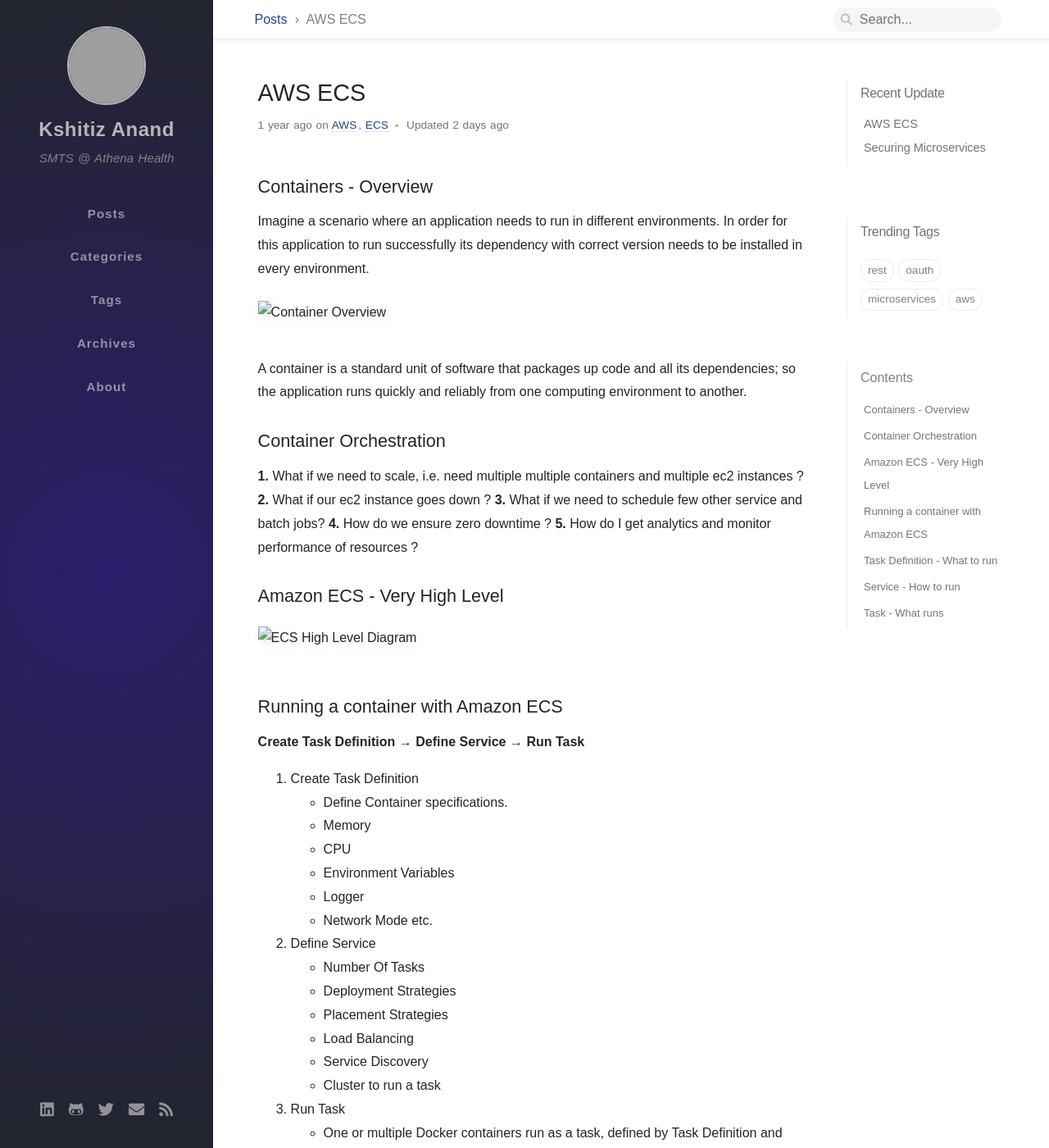
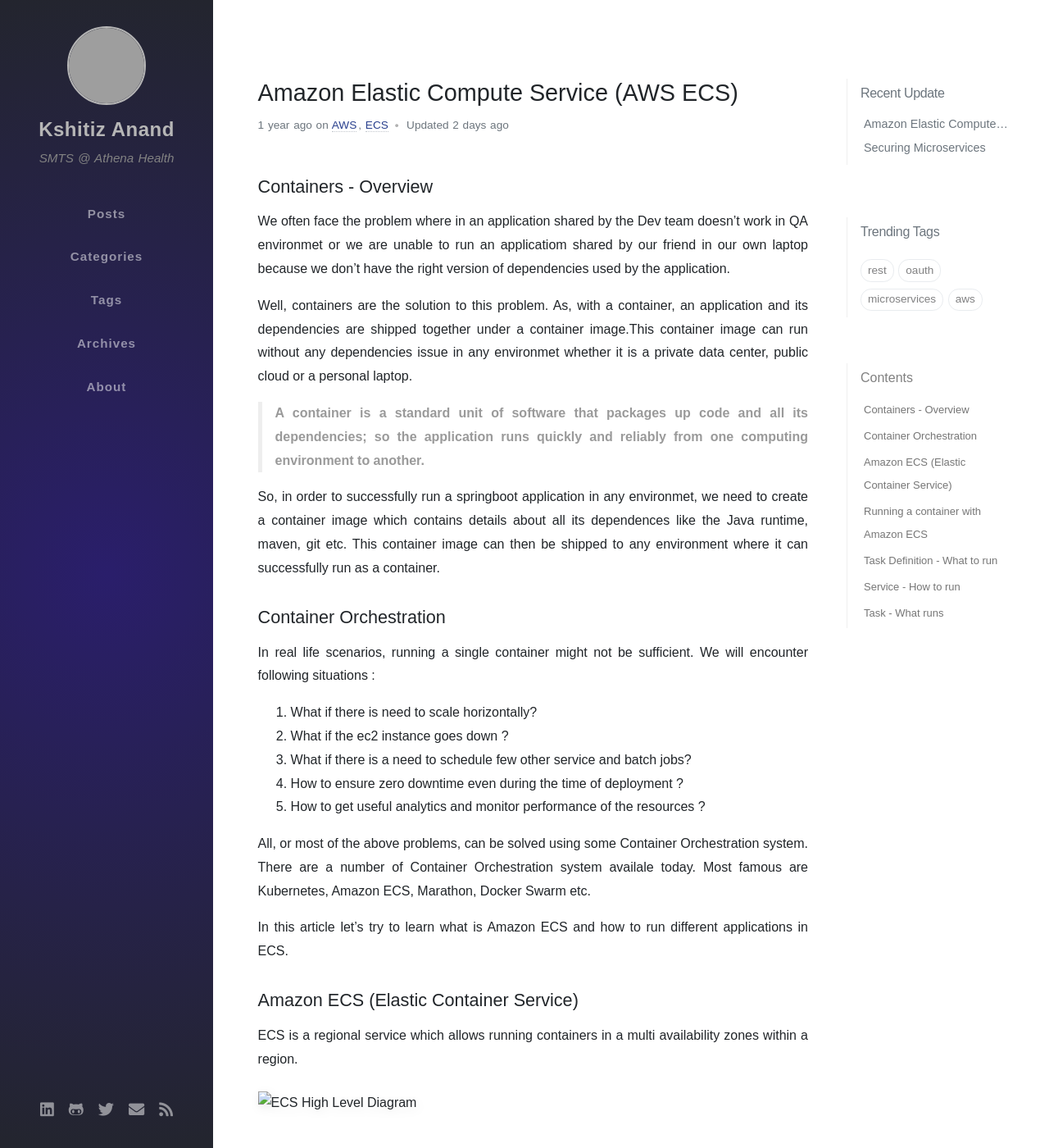
Before and after one commit to anandkshitiz/anandkshitiz.github.io, a Jekyll site: the page built from _posts/2018-12-23-amazon-ecs.md, in a window 1280 px wide and 1400 px high. Shown: the whole window at 82% size. Built offline with Jekyll 4.4.1, drawn with Linux system fonts in a browser that asks for light colours; nearby versions of some CDN libraries; some web fonts are replaced; some of the changed text lies outside the part shown; grey boxes are pictures that could not be loaded.

Commit message:
Modified blogs

```diff
--- a/_config.yml
+++ b/_config.yml
@@ -57,7 +57,7 @@
 
   disqus:
     shortname: 'anandkshitiz'   # Change to your Disqus shortname. › https://help.disqus.com/en/articles/1717111-what-s-a-shortname
-    comments: false        # boolean type, the global switch for posts comments.
+    comments: true        # boolean type, the global switch for posts comments.
 
   # The year your website was first run.
   first_run: 2019
--- a/_layouts/post.html
+++ b/_layouts/post.html
@@ -48,7 +48,7 @@ layout: default
       {% capture post_content %}
       <div class="post-content">
         {% if page.image %}
-        <img class="img-rounded">
+        <img src="{{ page.image }}" class="img-rounded">
         {% endif %}
         {{ content }}
       </div>
--- a/_posts/2018-12-23-amazon-ecs.md
+++ b/_posts/2018-12-23-amazon-ecs.md
@@ -1,5 +1,5 @@
 ---
-title: AWS ECS
+title: Amazon Elastic Compute Service (AWS ECS)
 date: '2018-12-23 11:41:00'
 categories: [AWS, ECS]
 tags: [aws]
@@ -10,21 +10,32 @@ seo:
 
 ## Containers - Overview
 
-Imagine a scenario where an application needs to run in different environments. In order for this application to run successfully its dependency with correct version needs to be installed in every environment.
+We often face the problem where in an application shared by the Dev team doesn't work in QA environmet or we are unable to run an applicatiom shared by our friend in our own laptop because we don't have the right version of dependencies used by the application.
 
-![Container Overview]({{ site.baseurl }}/assets/img/posts/amazon-ecs/Container-Overview-1.png)
+Well, containers are the solution to this problem. As, with a container, an application and its dependencies are shipped together under a container image.This container image can run without any dependencies issue in any environmet whether it is a private data center, public cloud or a personal laptop.
 
-A container is a standard unit of software that packages up code and all its dependencies; so the application runs quickly and reliably from one computing environment to another.
+
+> **A container is a standard unit of software that packages up code and all its dependencies; so the application runs quickly and reliably from one computing environment to another.**
+
+So, in order to successfully run a springboot application in any environmet, we need to create a container image which contains details about all its dependences like the Java runtime, maven, git etc. This container image can then be shipped to any environment where it can successfully run as a container.
 
 ## Container Orchestration
 
-**1.** What if we need to scale, i.e. need multiple multiple containers and multiple ec2 instances ?
-**2.** What if our ec2 instance goes down ?
-**3.** What if we need to schedule few other service and batch jobs?
-**4.** How do we ensure zero downtime ?
-**5.** How do I get analytics and monitor performance of resources ?
+In real life scenarios, running a single container might not be sufficient. We will encounter following situations :
 
-## Amazon ECS - Very High Level
+1. What if there is need to scale horizontally?
+2. What if the ec2 instance goes down ?
+3. What if there is a need to schedule few other service and batch jobs?
+4. How to ensure zero downtime even during the time of deployment ?
+5. How to get useful analytics and monitor performance of the resources ?
+
+All, or most of the above problems, can be solved using some Container Orchestration system. There are a number of Container Orchestration system availale today. Most famous are Kubernetes, Amazon ECS, Marathon, Docker Swarm etc.
+
+In this article let's try to learn what is Amazon ECS and how to run different applications in ECS.
+
+## Amazon ECS (Elastic Container Service)
+
+ECS is a regional service which allows running containers in a multi availability zones within a region.
 
 ![ECS High Level Diagram]({{ site.baseurl }}/assets/img/posts/amazon-ecs/ecs-high-level.png)
 
@@ -50,12 +61,14 @@ A container is a standard unit of software that packages up code and all its dep
 * One or multiple Docker containers run as a task, defined by Task Definition and Service
 
 ## Task Definition - What to run
-> **_It specifies the container information for your application, such as how many containers are part of your task, what resources they will use, how they are linked together, and which host ports they will use._**
+> **_It specifies the container information for your application, such as how many containers are part of your task, what resources they will use, how they > are linked together, and which host ports they will use._**
 
 ![Task Definition]({{ site.baseurl }}/assets/img/posts/amazon-ecs/Task-Definition.png)
 
 ## Service - How to run
-> **_It specifies how many copies of your task definition to run and maintain in a cluster. You can optionally use an Elastic Load Balancing load balancer to distribute incoming traffic to containers in your service.Amazon ECS maintains that number of tasks and coordinates task scheduling with the load balancer._**
+> **_It specifies how many copies of your task definition to run and maintain in a cluster. You can optionally use an Elastic Load Balancing load balancer
+> to distribute incoming traffic to containers in your service.Amazon ECS maintains that number of tasks and coordinates task scheduling with the load
+> balancer._**
 
 ![Service]({{ site.baseurl }}/assets/img/posts/amazon-ecs/ECS-Service.png)
 
--- a/assets/css/main.scss
+++ b/assets/css/main.scss
@@ -24,6 +24,10 @@ body {
   color: #212529;
   -webkit-font-smoothing: antialiased;
   font-family: 'Source Sans Pro', 'Microsoft Yahei', sans-serif;
+}
+
+p {
+  text-align: justify;text-justify: inter-word;
 }
 
 /*--- sidebar layout ---*/
```
Also changed, not shown: assets/img/posts/amazon-ecs/Container-Overview-1.png, assets/img/posts/amazon-ecs/ecs-high-level.png.
